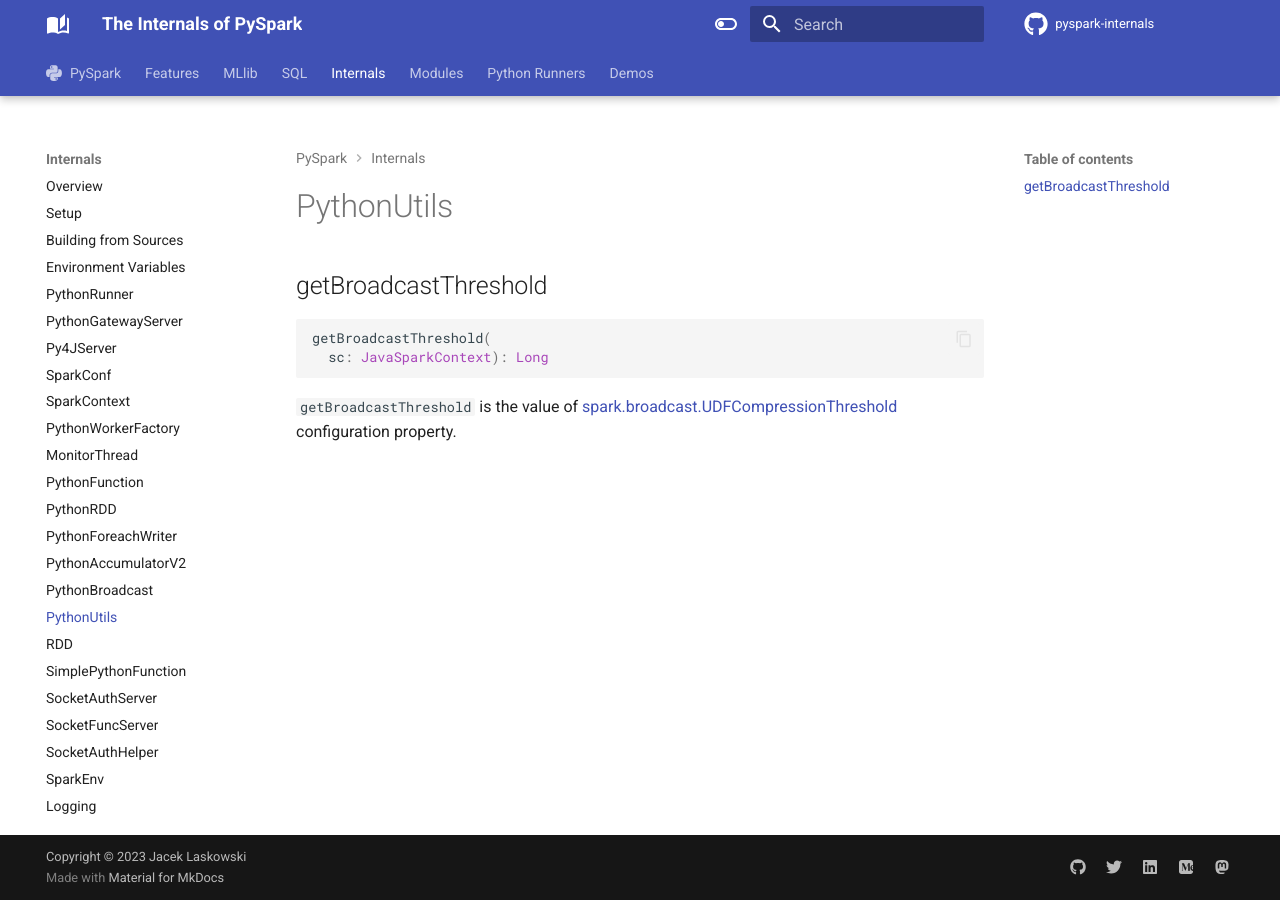
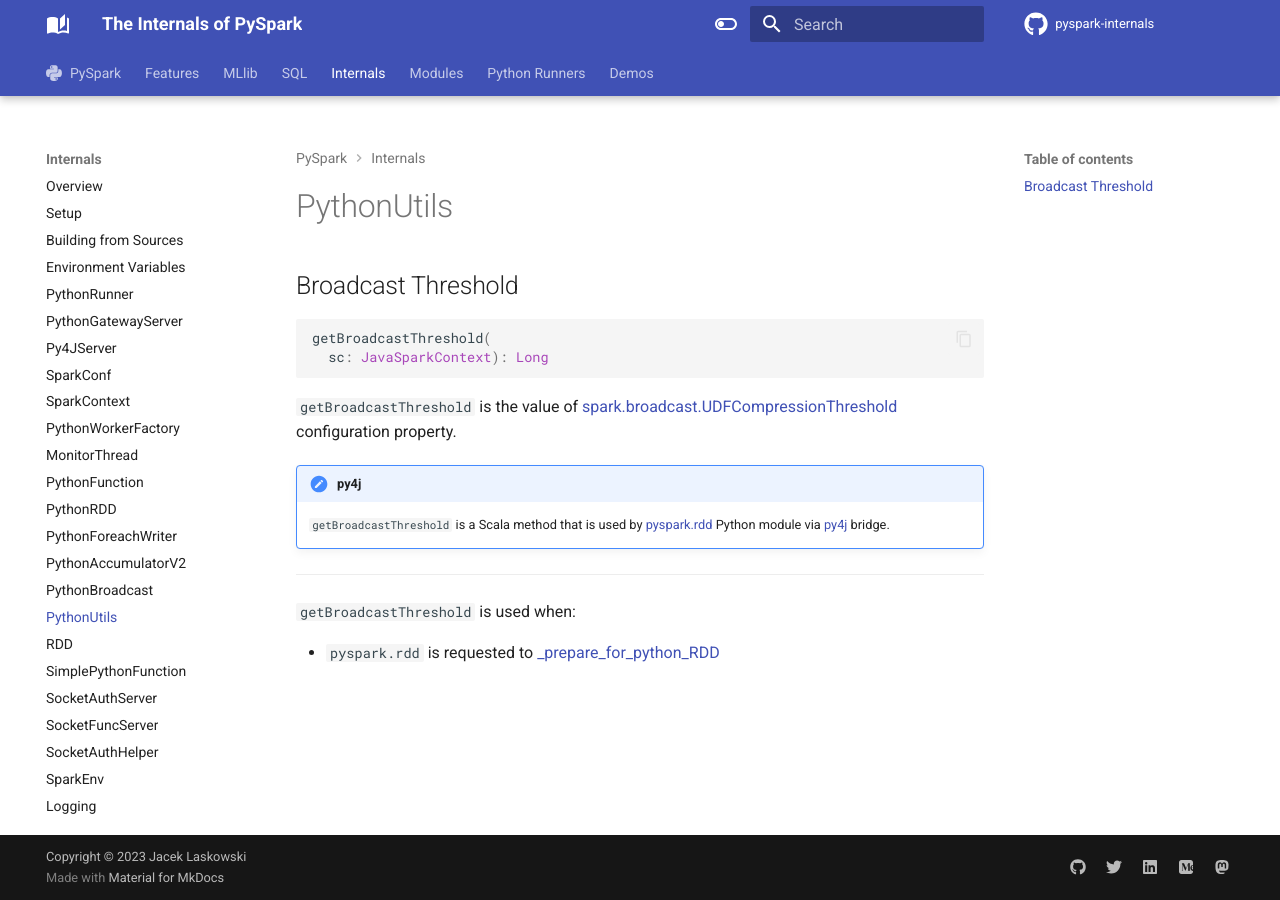
Before and after one commit to japila-books/pyspark-internals, an MkDocs documentation site: the page built from docs/PythonUtils.md, in a window 1280 px wide. Built offline with MkDocs 1.6.1 and Material for MkDocs 9.7.7, drawn with Linux system fonts in a browser that asks for light colours; comment, search, counter and statistics services are not loaded.

Commit message:
_prepare_for_python_RDD

````diff
--- a/docs/PythonUtils.md
+++ b/docs/PythonUtils.md
@@ -1,10 +1,19 @@
 # PythonUtils
 
-## getBroadcastThreshold { #getBroadcastThreshold }
+## Broadcast Threshold { #getBroadcastThreshold }
 
 ```scala
 getBroadcastThreshold(
   sc: JavaSparkContext): Long
 ```
 
-`getBroadcastThreshold` is the value of [spark.broadcast.UDFCompressionThreshold](configuration-properties/index.md#spark.broadcast.UDFCompressionThreshold) configuration property.
+`getBroadcastThreshold` is the value of [spark.broadcast.UDFCompressionThreshold](configuration-properties/spark.md#spark.broadcast.UDFCompressionThreshold) configuration property.
+
+!!! note "py4j"
+    `getBroadcastThreshold` is a Scala method that is used by [pyspark.rdd](pyspark/rdd.md#_prepare_for_python_RDD) Python module via [py4j](SparkContext.md#_jvm) bridge.
+
+---
+
+`getBroadcastThreshold` is used when:
+
+* `pyspark.rdd` is requested to [_prepare_for_python_RDD](pyspark/rdd.md#_prepare_for_python_RDD)
````
Also changed, not shown: docs/features/index.md (+7 -0 lines), docs/pyspark/rdd.md (+8 -1 lines).
